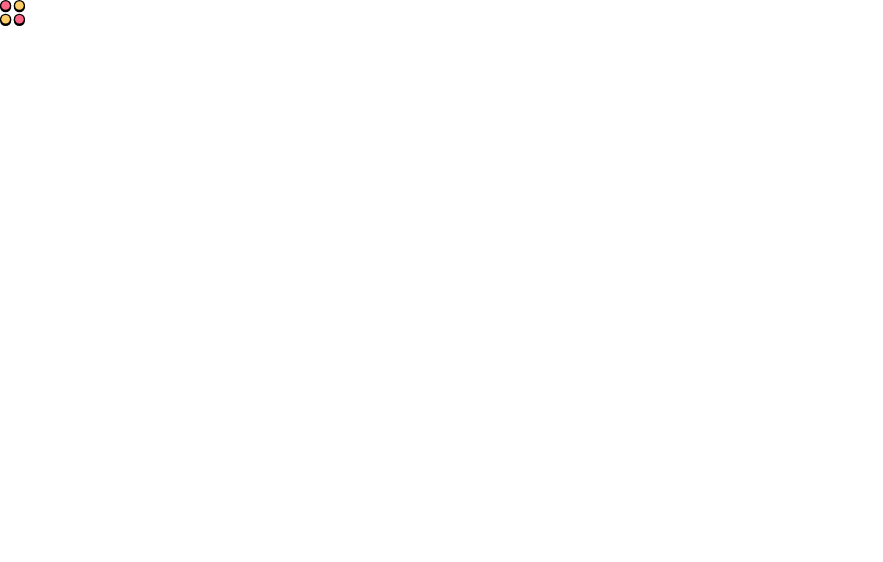
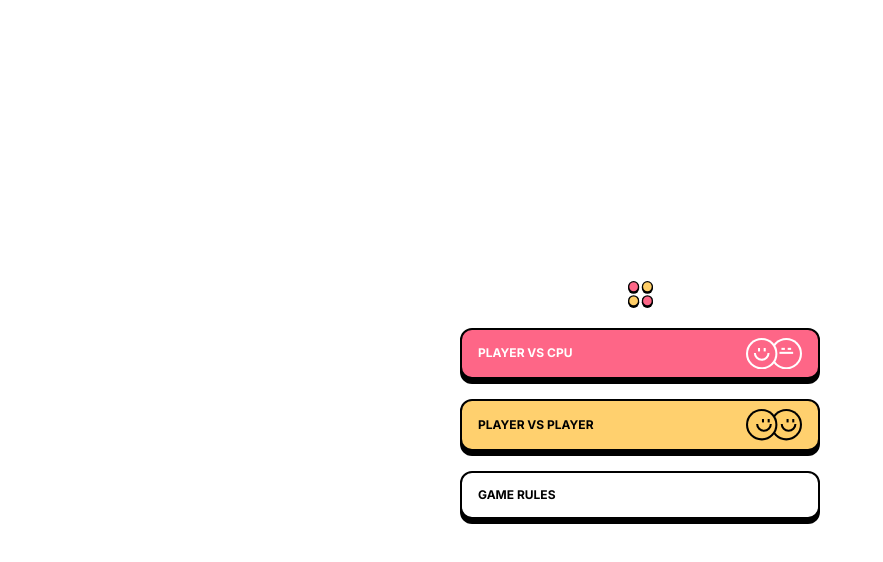
Before and after one commit to aronft/connect4, a Next.js app: page / in a window 1280 px wide. Shown: the top 562 px of the page, without its empty margins (0-883 px from the left). Built offline with nearby package versions, Linux system fonts and the light colour scheme.

Commit message:
cretae home page with options and rules

```diff
--- a/src/app/page.tsx
+++ b/src/app/page.tsx
@@ -1,9 +1,32 @@
-import { Logo } from "@/features/core/components/logo";
+import { Logo } from '@/features/core/components/logo'
+import Link from 'next/link'
+import { PlayerVsCPU } from '@/features/core/components/icons/player-vs-cpu'
+import { PlayerVsPlayer } from '@/features/core/components/icons/player-vs-player'
 
 export default function Home() {
-  return (
-    <>
-      <Logo />
-    </>
-  );
+    return (
+        <main className="mx-auto flex h-dvh max-w-96 flex-col items-center  justify-center gap-5 px-3">
+            <Logo className="mb-10 h-14 w-14" />
+            <Link
+                className="flex w-full items-center justify-between rounded-xl border-2 border-black bg-pink-400 px-4 py-2 font-bold uppercase text-white shadow-3xl"
+                href={'/game/cpu'}
+            >
+                <p className="text-xs">player vs cpu</p>
+                <PlayerVsCPU className="w-14" />
+            </Link>
+            <Link
+                className="flex w-full items-center justify-between rounded-xl border-2 border-black bg-orange-200 px-4 py-2 font-bold uppercase text-black shadow-3xl"
+                href={'/game/player'}
+            >
+                <p className="text-xs">player vs player</p>
+                <PlayerVsPlayer className="w-14" />
+            </Link>
+            <Link
+                className="flex min-h-12 w-full items-center justify-between rounded-xl border-2 border-black bg-white px-4 py-2 font-bold uppercase text-black shadow-3xl"
+                href={'/rules'}
+            >
+                <p className="text-xs">game rules</p>
+            </Link>
+        </main>
+    )
 }
```
